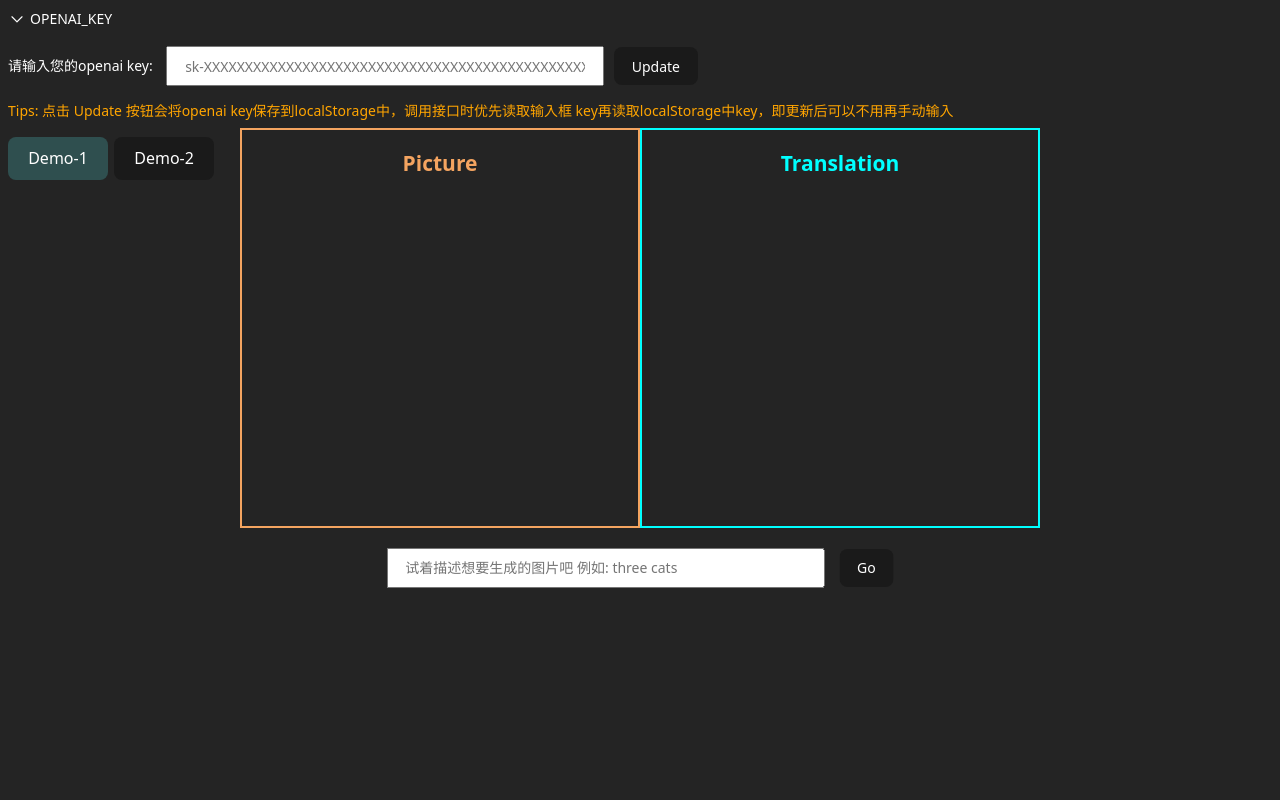
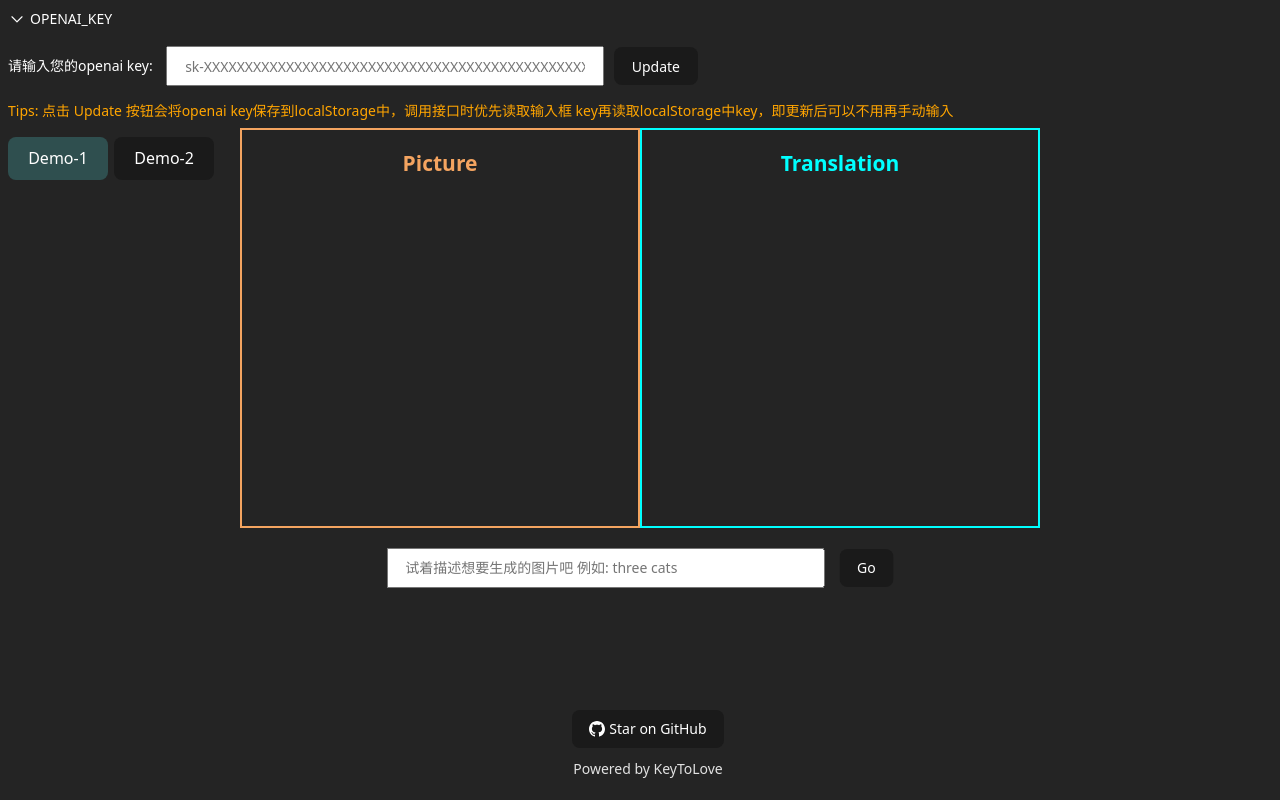
Before and after one commit to KeyToLove/awesome-gpt, a Vue app: page / in a window 1280 px wide. Built offline with nearby package versions, Linux system fonts and the light colour scheme.

Commit message:
fix: adjust Footer component display rule

```diff
--- a/frontend/Layout.vue
+++ b/frontend/Layout.vue
@@ -49,7 +49,7 @@ const expanded = computed(() => {
 })
 
 const isShowFooter = computed(() => {
-  return ['/', '#/demo-1'].includes(currentPath.value)
+  return ['', '/', '#/demo-1'].includes(currentPath.value)
 })
 
 </script>
```
